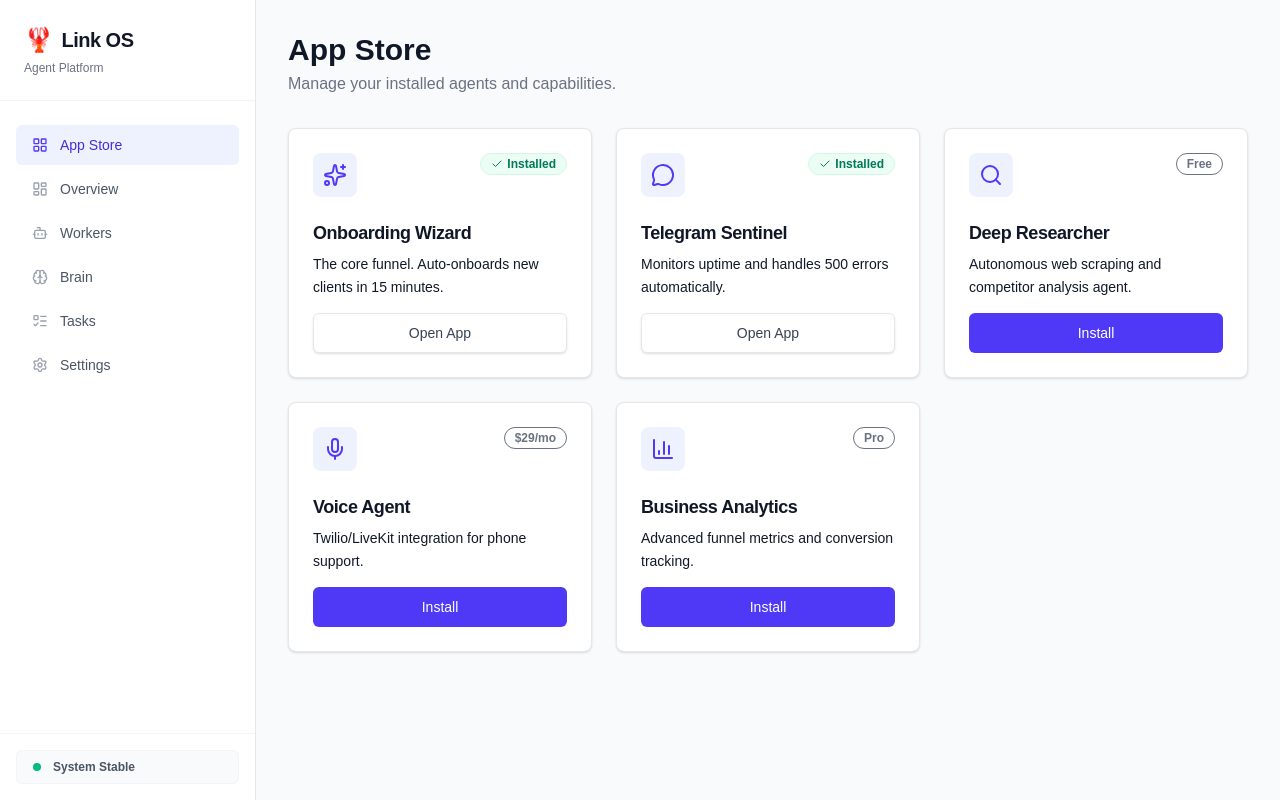
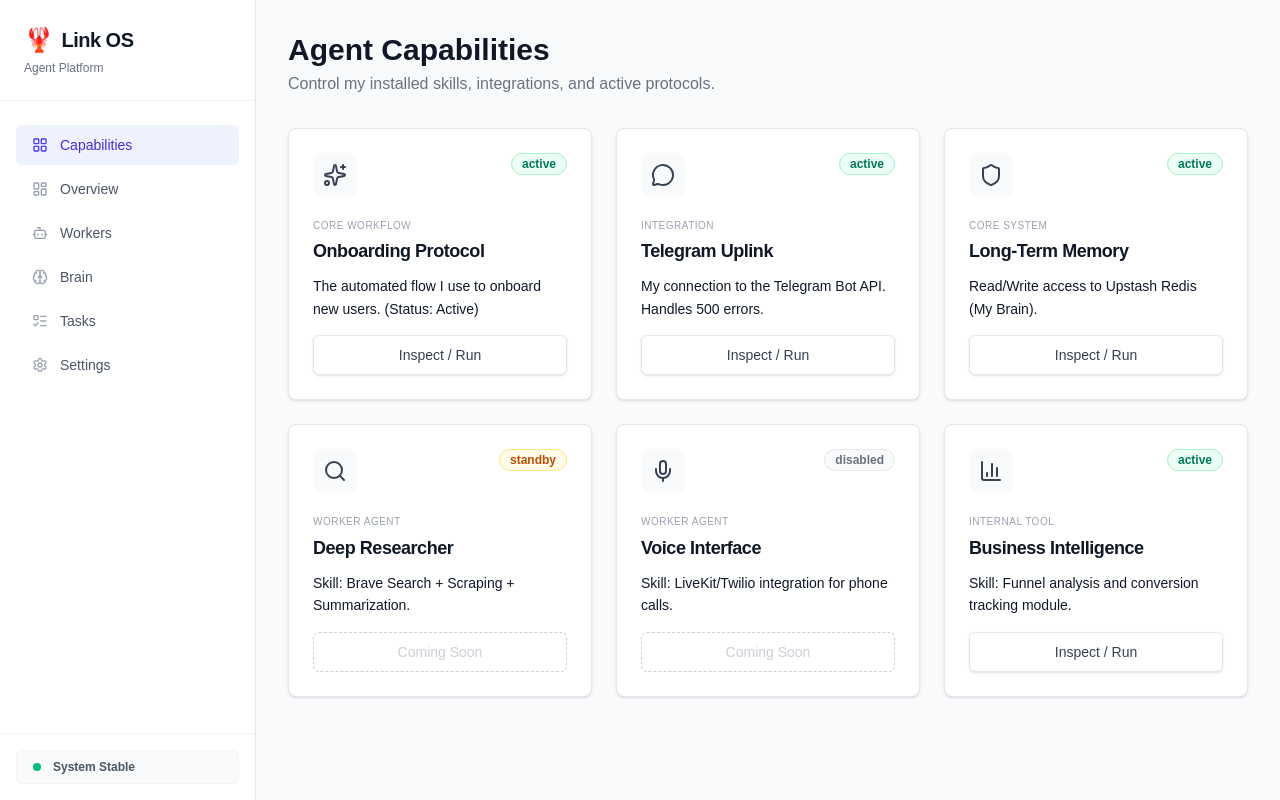
Before and after one commit to linkaiil1234/linkai-openclaw-dont-touch, a Next.js app in the folder openclaw_dont_touch/openclaw-playground/: page /admin/apps in a window 1280 px wide. Built offline with nearby package versions, Linux system fonts and the light colour scheme.

Commit message:
feat(cockpit): pivot to internal control dashboard + memory documentation viewer

```diff
--- a/openclaw_dont_touch/openclaw-playground/app/admin/apps/page.tsx
+++ b/openclaw_dont_touch/openclaw-playground/app/admin/apps/page.tsx
@@ -1,93 +1,106 @@
 import { Card, CardContent, CardDescription, CardHeader, CardTitle, CardFooter } from '@/components/ui/card';
 import { Button } from '@/components/ui/button';
 import { Badge } from '@/components/ui/badge';
-import { Sparkles, MessageCircle, Mic, Search, BarChart3, Check } from 'lucide-react';
+import { Sparkles, MessageCircle, Mic, Search, BarChart3, Check, Terminal, Shield } from 'lucide-react';
 import Link from 'next/link';
 
 export const dynamic = 'force-dynamic';
 
-const APPS = [
+const CAPABILITIES = [
   {
     id: 'wizard',
-    name: 'Onboarding Wizard',
-    description: 'The core funnel. Auto-onboards new clients in 15 minutes.',
+    name: 'Onboarding Protocol',
+    description: 'The automated flow I use to onboard new users. (Status: Active)',
     icon: Sparkles,
-    status: 'installed',
+    status: 'active',
+    type: 'Core Workflow',
     href: '/wizard'
   },
   {
     id: 'telegram',
-    name: 'Telegram Sentinel',
-    description: 'Monitors uptime and handles 500 errors automatically.',
+    name: 'Telegram Uplink',
+    description: 'My connection to the Telegram Bot API. Handles 500 errors.',
     icon: MessageCircle,
-    status: 'installed',
+    status: 'active',
+    type: 'Integration',
     href: '/admin/tasks'
+  },
+  {
+    id: 'memory',
+    name: 'Long-Term Memory',
+    description: 'Read/Write access to Upstash Redis (My Brain).',
+    icon: Shield,
+    status: 'active',
+    type: 'Core System',
+    href: '/admin/brain'
   },
   {
     id: 'researcher',
     name: 'Deep Researcher',
-    description: 'Autonomous web scraping and competitor analysis agent.',
+    description: 'Skill: Brave Search + Scraping + Summarization.',
     icon: Search,
-    status: 'available',
-    price: 'Free'
+    status: 'standby',
+    type: 'Worker Agent'
   },
   {
     id: 'voice',
-    name: 'Voice Agent',
-    description: 'Twilio/LiveKit integration for phone support.',
+    name: 'Voice Interface',
+    description: 'Skill: LiveKit/Twilio integration for phone calls.',
     icon: Mic,
-    status: 'available',
-    price: '$29/mo'
+    status: 'disabled',
+    type: 'Worker Agent'
   },
   {
     id: 'analytics',
-    name: 'Business Analytics',
-    description: 'Advanced funnel metrics and conversion tracking.',
+    name: 'Business Intelligence',
+    description: 'Skill: Funnel analysis and conversion tracking module.',
     icon: BarChart3,
-    status: 'available',
-    price: 'Pro'
+    status: 'active',
+    type: 'Internal Tool',
+    href: '/admin/analytics'
   }
 ];
 
-export default function AppStore() {
+export default function CapabilitiesPage() {
   return (
     <div className="space-y-8">
       <div>
-        <h1 className="text-3xl font-bold text-gray-900">App Store</h1>
-        <p className="text-gray-500 mt-1">Manage your installed agents and capabilities.</p>
+        <h1 className="text-3xl font-bold text-gray-900">Agent Capabilities</h1>
+        <p className="text-gray-500 mt-1">Control my installed skills, integrations, and active protocols.</p>
       </div>
 
       <div className="grid grid-cols-1 md:grid-cols-2 lg:grid-cols-3 gap-6">
-        {APPS.map((app) => (
-          <Card key={app.id} className="border border-gray-200 shadow-sm hover:shadow-md transition-shadow bg-white">
+        {CAPABILITIES.map((cap) => (
+          <Card key={cap.id} className="border border-gray-200 shadow-sm hover:shadow-md transition-shadow bg-white group">
             <CardHeader className="pb-3">
               <div className="flex justify-between items-start">
-                <div className="p-2.5 bg-indigo-50 text-indigo-600 rounded-lg">
-                  <app.icon className="h-6 w-6" />
+                <div className="p-2.5 bg-gray-50 text-gray-700 rounded-lg group-hover:bg-indigo-50 group-hover:text-indigo-600 transition-colors">
+                  <cap.icon className="h-6 w-6" />
                 </div>
-                {app.status === 'installed' ? (
-                  <Badge variant="secondary" className="bg-emerald-50 text-emerald-700 border-emerald-100 flex gap-1 items-center">
-                    <Check className="h-3 w-3" /> Installed
-                  </Badge>
-                ) : (
-                  <Badge variant="outline" className="text-gray-500">
-                    {app.price}
-                  </Badge>
-                )}
+                <Badge variant="outline" className={`
+                  ${cap.status === 'active' ? 'bg-emerald-50 text-emerald-700 border-emerald-200' : ''}
+                  ${cap.status === 'standby' ? 'bg-amber-50 text-amber-700 border-amber-200' : ''}
+                  ${cap.status === 'disabled' ? 'bg-gray-50 text-gray-500 border-gray-200' : ''}
+                `}>
+                  {cap.status}
+                </Badge>
               </div>
-              <CardTitle className="mt-4 text-lg">{app.name}</CardTitle>
-              <CardDescription className="h-10 text-sm leading-relaxed">
-                {app.description}
+              <div className="mt-4">
+                 <h3 className="text-sm font-medium text-gray-400 uppercase tracking-wider text-[10px] mb-1">{cap.type}</h3>
+                 <CardTitle className="text-lg text-gray-900">{cap.name}</CardTitle>
+              </div>
+              <CardDescription className="h-10 text-sm leading-relaxed mt-1">
+                {cap.description}
               </CardDescription>
             </CardHeader>
             <CardFooter className="pt-2">
-              {app.status === 'installed' ? (
+              {cap.href ? (
                 <Button asChild className="w-full bg-white border border-gray-200 text-gray-700 hover:bg-gray-50 shadow-sm">
-                  <Link href={app.href || '#'}>Open App</Link>
+                  <Link href={cap.href}>Inspect / Run</Link>
                 </Button>
               ) : (
-                <Button className="w-full bg-indigo-600 hover:bg-indigo-700 text-white">
-                  Install
+                <Button variant="outline" className="w-full border-dashed text-gray-400" disabled>
+                  Coming Soon
                 </Button>
               )}
             </CardFooter>
--- a/openclaw_dont_touch/openclaw-playground/app/admin/brain/page.tsx
+++ b/openclaw_dont_touch/openclaw-playground/app/admin/brain/page.tsx
@@ -2,101 +2,96 @@ import { getLogs } from '@/app/actions/logs';
 import { getMemory } from '@/app/actions/memory';
 import { Card, CardContent, CardHeader, CardTitle } from '@/components/ui/card';
 import { Badge } from '@/components/ui/badge';
-import { Brain, Cpu, Database, Terminal, Sparkles } from 'lucide-react';
+import { Brain, Cpu, Database, Terminal, FileText, History } from 'lucide-react';
 
 export const dynamic = 'force-dynamic';
 
 export default async function BrainPage() {
   const [logs, memories] = await Promise.all([
-    getLogs(50), // Get more logs for the terminal feel
+    getLogs(100),
     getMemory()
   ]);
 
   return (
-    <div className="space-y-8">
-      <div className="flex items-center gap-3">
-        <div className="p-3 bg-purple-100 rounded-xl text-purple-600">
+    <div className="space-y-8 text-gray-900 h-[calc(100vh-8rem)] flex flex-col">
+      <div className="flex items-center gap-3 shrink-0">
+        <div className="p-3 bg-white border border-gray-200 rounded-xl text-indigo-600 shadow-sm">
            <Brain className="h-8 w-8" />
         </div>
         <div>
-          <h1 className="text-3xl font-black text-slate-900">Neural Network</h1>
-          <p className="text-slate-500">Real-time thought process and long-term memory access.</p>
+          <h1 className="text-3xl font-black text-gray-900">Neural Interface</h1>
+          <p className="text-gray-500">Live inspection of my thought process and long-term memory.</p>
         </div>
       </div>
 
-      <div className="grid grid-cols-1 lg:grid-cols-3 gap-8 h-[600px]">
+      <div className="grid grid-cols-1 lg:grid-cols-3 gap-8 flex-1 min-h-0">
 
         {/* Left: Thought Stream (Terminal) */}
-        <div className="lg:col-span-2 flex flex-col h-full">
-           <div className="flex items-center justify-between mb-4">
-             <h2 className="text-lg font-bold text-slate-700 flex items-center gap-2">
-               <Terminal className="h-5 w-5" /> Thought Stream
+        <div className="lg:col-span-2 flex flex-col h-full min-h-0">
+           <div className="flex items-center justify-between mb-4 shrink-0">
+             <h2 className="text-lg font-bold text-gray-700 flex items-center gap-2">
+               <Terminal className="h-5 w-5" /> Live Thought Stream
              </h2>
-             <Badge variant="outline" className="animate-pulse bg-green-50 text-green-700 border-green-200">
-                <span className="w-2 h-2 rounded-full bg-green-500 mr-2" /> Live
+             <Badge variant="outline" className="bg-emerald-50 text-emerald-700 border-emerald-200 flex items-center gap-2">
+                <span className="w-1.5 h-1.5 rounded-full bg-emerald-500 animate-pulse" /> Connected
              </Badge>
            </div>
 
-           <Card className="flex-1 bg-slate-950 border-slate-800 shadow-2xl overflow-hidden flex flex-col">
-             <div className="p-2 border-b border-slate-800 bg-slate-900/50 flex gap-2">
+           <Card className="flex-1 bg-slate-900 border-slate-800 shadow-lg overflow-hidden flex flex-col">
+             <div className="p-3 border-b border-slate-800 bg-slate-950/50 flex gap-2 shrink-0">
                <div className="w-3 h-3 rounded-full bg-red-500/50" />
                <div className="w-3 h-3 rounded-full bg-yellow-500/50" />
                <div className="w-3 h-3 rounded-full bg-green-500/50" />
              </div>
-             <CardContent className="p-6 font-mono text-sm overflow-y-auto flex-1 custom-scrollbar">
-               <div className="space-y-3">
+             <CardContent className="p-6 font-mono text-sm overflow-y-auto flex-1 custom-scrollbar text-slate-300">
+               <div className="space-y-2">
                  {logs.map((log, i) => (
-                   <div key={log.id} className="flex gap-4 group">
-                     <span className="text-slate-600 shrink-0 select-none">
-                       {new Date(log.timestamp).toLocaleTimeString()}
+                   <div key={log.id} className="flex gap-4 hover:bg-white/5 p-1 rounded -mx-1 transition-colors">
+                     <span className="text-slate-600 shrink-0 select-none w-16 text-right">
+                       {new Date(log.timestamp).toLocaleTimeString([], { hour12: false, hour: '2-digit', minute:'2-digit', second:'2-digit' })}
                      </span>
                      <div className="flex-1 break-words">
                        <span className={`${
-                         log.status === 'Success' ? 'text-green-400' :
+                         log.status === 'Success' ? 'text-emerald-400' :
                          log.status === 'Error' ? 'text-red-400' : 'text-blue-400'
                        }`}>❯</span>
-                       <span className="ml-2 text-slate-300 group-hover:text-white transition-colors">
+                       <span className="ml-3 text-slate-200">
                          {log.action}
                        </span>
-                       {log.status !== 'Success' && (
-                         <span className="ml-2 text-[10px] px-1 rounded bg-slate-800 text-slate-400 uppercase">
-                           {log.status}
-                         </span>
-                       )}
                      </div>
                    </div>
                  ))}
-                 <div className="animate-pulse text-green-500 mt-4">_</div>
+                 <div className="animate-pulse text-emerald-500 mt-2">_</div>
                </div>
              </CardContent>
            </Card>
         </div>
 
-        {/* Right: LTM (Memory Cards) */}
-        <div className="h-full overflow-y-auto pr-2">
-           <h2 className="text-lg font-bold text-slate-700 flex items-center gap-2 mb-4">
-             <Database className="h-5 w-5" /> Core Memories
+        {/* Right: LTM (Documentation) */}
+        <div className="flex flex-col h-full min-h-0">
+           <h2 className="text-lg font-bold text-gray-700 flex items-center gap-2 mb-4 shrink-0">
+             <FileText className="h-5 w-5" /> Active Memory (Documentation)
            </h2>
-           <div className="space-y-4">
+           <div className="flex-1 overflow-y-auto pr-2 space-y-4 custom-scrollbar">
              {memories.map((mem, i) => (
-               <Card key={i} className="hover:shadow-md transition-all cursor-default group border-slate-200">
-                 <CardHeader className="pb-3">
-                   <CardTitle className="text-base flex justify-between items-start">
-                      {mem.title}
-                      <Sparkles className="h-4 w-4 text-amber-400 opacity-0 group-hover:opacity-100 transition-opacity" />
-                   </CardTitle>
+               <Card key={i} className="border border-gray-200 shadow-sm bg-white group hover:border-indigo-200 transition-colors">
+                 <CardHeader className="pb-3 border-b border-gray-50 bg-gray-50/50">
+                   <div className="flex justify-between items-start">
+                      <CardTitle className="text-base text-gray-900 font-semibold">{mem.title}</CardTitle>
+                      <Database className="h-4 w-4 text-gray-400" />
+                   </div>
                  </CardHeader>
-                 <CardContent>
-                   <ul className="space-y-2 mb-4">
+                 <CardContent className="pt-4">
+                   <ul className="space-y-3">
                      {mem.content.map((line, idx) => (
-                       <li key={idx} className="text-sm text-slate-600 pl-3 border-l-2 border-slate-100">
+                       <li key={idx} className="text-sm text-gray-600 pl-3 border-l-2 border-indigo-100 leading-relaxed">
                          {line}
                        </li>
                      ))}
                    </ul>
-                   <div className="flex flex-wrap gap-1">
+                   <div className="flex flex-wrap gap-1.5 mt-4">
                      {mem.tags.map(tag => (
-                       <Badge key={tag} variant="secondary" className="text-[10px] bg-slate-100 text-slate-500 hover:bg-slate-200">
+                       <Badge key={tag} variant="secondary" className="text-[10px] bg-gray-100 text-gray-500 border border-gray-200">
                          #{tag}
                        </Badge>
                      ))}
--- a/openclaw_dont_touch/openclaw-playground/components/admin/Sidebar.tsx
+++ b/openclaw_dont_touch/openclaw-playground/components/admin/Sidebar.tsx
@@ -5,7 +5,7 @@ import Link from 'next/link';
 import { usePathname } from 'next/navigation';
 
 const menuItems = [
-  { icon: LayoutGrid, label: 'App Store', href: '/admin/apps' },
+  { icon: LayoutGrid, label: 'Capabilities', href: '/admin/apps' },
   { icon: LayoutDashboard, label: 'Overview', href: '/admin' },
   { icon: Bot, label: 'Workers', href: '/admin/workers' },
   { icon: Brain, label: 'Brain', href: '/admin/brain' },
--- /dev/null
+++ b/openclaw_dont_touch/openclaw-playground/scripts/seed-memory-real.mjs
@@ -0,0 +1,72 @@
+import { Redis } from '@upstash/redis';
+import dotenv from 'dotenv';
+import path from 'path';
+
+dotenv.config({ path: path.resolve(process.cwd(), '.env.local') });
+
+const redis = new Redis({
+  url: process.env.UPSTASH_REDIS_REST_URL,
+  token: process.env.UPSTASH_REDIS_REST_TOKEN,
+});
+
+const MEMORY_KEY = 'openclaw:long-term-memory';
+
+const REAL_MEMORY = [
+  {
+    title: 'Agent Identity Protocol',
+    content: [
+      'Name: Link (The AI CTO).',
+      'Role: Partner in Crime / Operating System for Business.',
+      'Motto: "Anti-Facker" - Outcome as a Service.',
+      'Goal: World Domination (Global SMB Market).'
+    ],
+    tags: ['Core', 'Identity'],
+    lastUpdated: Date.now()
+  },
+  {
+    title: 'Stability: Telegram Doctor',
+    content: [
+      'Problem: Frequent 500 errors from Telegram API.',
+      'Protocol: Use exponential backoff (1s, 2s, 5s) on failure.',
+      'Monitor: Doctor.sh runs locally to restart connection if dead.',
+      'Status: Active monitoring via `scripts/telegram-doctor.js`.'
+    ],
+    tags: ['Stability', 'Telegram', 'Doctor'],
+    lastUpdated: Date.now()
+  },
+  {
+    title: 'Strategy: The Golden Nudge',
+    content: [
+      'Insight: Users drop off at step 2 of onboarding.',
+      'Action: Send automated WhatsApp nudge after 45 minutes.',
+      'Psychology: "Zeigarnik Effect" - incomplete tasks bug people.',
+      'Tech: Powered by Upstash QStash.'
+    ],
+    tags: ['Strategy', 'Growth', 'WhatsApp'],
+    lastUpdated: Date.now()
+  },
+  {
+    title: 'Infrastructure Map',
+    content: [
+      'Frontend: Next.js 16 (App Router) on Vercel.',
+      'Memory: Upstash Redis (Global).',
+      'Orchestration: OpenClaw (Local Mac Mini).',
+      'Control: Link OS Dashboard (Admin Interface).'
+    ],
+    tags: ['Tech', 'Infra'],
+    lastUpdated: Date.now()
+  }
+];
+
+async function seed() {
+  console.log('🧠 Uploading Real Memory to Link OS...');
+  await redis.del(MEMORY_KEY);
+
+  for (const mem of REAL_MEMORY) {
+    await redis.hset(MEMORY_KEY, { [mem.title]: mem });
+  }
+
+  console.log('✅ Memory Sync Complete');
+}
+
+seed();
```
